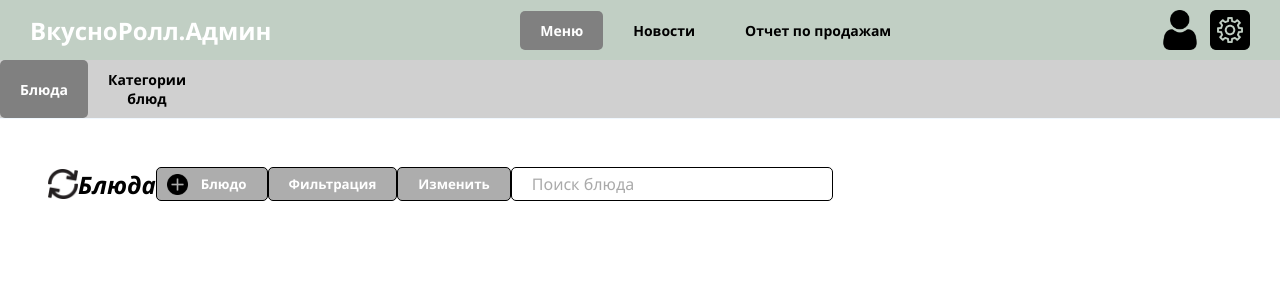
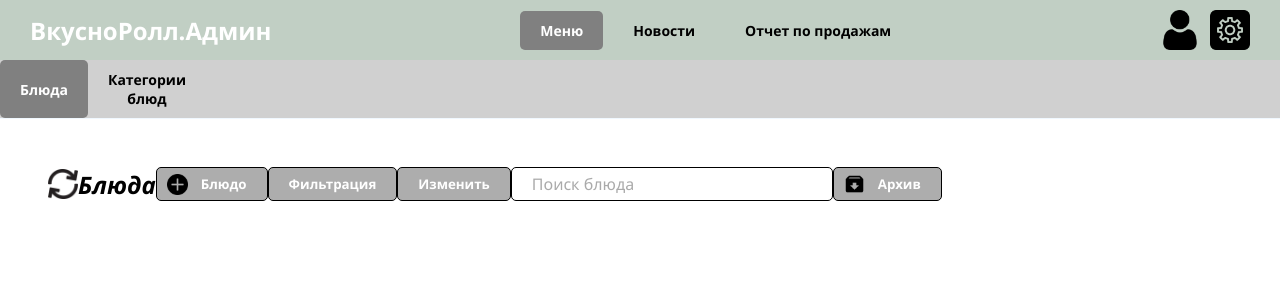
Before and after one commit to saha1616626/vkusnoroll-admin-dashboard, a React (Create React App) app: page / in a window 1280 px wide. Shown: the top 300 px of the page. Built offline with nearby package versions, Linux system fonts and the light colour scheme.

Commit message:
Добавили кнопку архива

```diff
--- /dev/null
+++ b/src/components/Elements/ArchiveStorageButton.jsx
@@ -0,0 +1,56 @@
+// Компонент для отображения архивного списка данных
+
+import React, { useEffect, useState } from 'react';
+import PropTypes from 'prop-types';
+
+// Импорт стилей
+import "./../../styles/elements/archiveStorageButton.css"; // Стили на кнопку
+import "./../../styles/pages.css"; // Общие стили
+
+// Импорт иконок
+import archiveIcon from './../../assets/icons/archive.png';
+
+const ArchiveStorageButton = ({ onToggleArchive, title }) => {
+
+    // Состяние кнопки
+    const [isArchived, setIsArchived] = useState(false);
+
+    // Загрузка состояния кнопки из localStorage при монтировании компонента
+    useEffect(() => {
+        const archivedState = localStorage.getItem('isArchived');
+        if (archivedState !== null) {
+            setIsArchived(JSON.parse(archivedState));
+        }
+    }, []);
+
+    // Функция для переключения состояния кнопки
+    const toggleArchive = () => {
+        const newArchivedState = !isArchived; // Переключение состояния
+        setIsArchived(newArchivedState); // Обновление состояния
+
+        if (onToggleArchive) {
+            onToggleArchive(newArchivedState); // Вызов функции для обработки архива
+        }
+
+        localStorage.setItem('isArchived', JSON.stringify(newArchivedState)); // Сохранение нового состояния в localStorage
+    };
+
+    return (
+        <button
+            className={`button-control archive-button ${isArchived ? 'active' : ''}`}
+            onClick={toggleArchive}
+            title={isArchived ? "Закрыть архив" : "Открыть архив"}
+        >
+            <img src={archiveIcon} alt="Archive" className={ isArchived ? "icon-button icon-archive" : "icon-button"}/>
+            {isArchived ? "Закрыть архив" : "Архив"} {/* Изменяем текст кнопки при нажатии */}
+        </button>
+    );
+
+};
+
+ArchiveStorageButton.propTypes = {
+    onToggleArchive: PropTypes.func.isRequired, // Функция обработки архива
+    title: PropTypes.string, // Заголовок для кнопки
+};
+
+export default ArchiveStorageButton;
--- a/src/components/Pages/Dishes.jsx
+++ b/src/components/Pages/Dishes.jsx
@@ -10,6 +10,7 @@ import addIcon from './../../assets/icons/add.png'
 import RefreshButton from "../Elements/RefreshButton"; // Кнопка обновления данных на странице
 import DropdownButtonChange from './../Elements/DropdownButtonChange'; // Кнопка "Изменить"
 import SearchInput from "./../Elements/SearchInput"; // Поле поиска
+import ArchiveStorageButton from "../Elements/ArchiveStorageButton"; // Просмотр архива
 
 const Dishes = () => {
 
@@ -20,10 +21,15 @@ const Dishes = () => {
     }
 
     // Поиск
-    const handleSearch = (item) => {
+    const handleSearch = (term) => {
         // TODO логика поиска
 
     };
+
+    // Архивный список
+    const handleToggleArchive = (isArchived) => {
+        // TODO логика вывода архивного списка в зависимости от статуса
+    }
 
     return (
         <main className="page">
@@ -41,7 +47,7 @@ const Dishes = () => {
 
                 {/* Кнопка добавить */}
                 <button className="button-control add">
-                    <img src={addIcon} alt="Update" className="icon-button-add" />
+                    <img src={addIcon} alt="Update" className="icon-button" />
                     Блюдо
                 </button>
 
@@ -56,6 +62,9 @@ const Dishes = () => {
                 {/* Поиск */}
                 <SearchInput placeholder="Поиск блюда" onSearch={handleSearch} />
 
+                {/* Архив */}
+                <ArchiveStorageButton onToggleArchive={handleToggleArchive} title="Архив"/>
+
             </div>
 
         </main>
--- /dev/null
+++ b/src/styles/elements/archiveStorageButton.css
@@ -0,0 +1,15 @@
+/* Кнопка архива */
+
+.archive-button {
+    height: 33.2px; /* Установка фиксированной высоты кнопки */
+}
+
+.archive-button.active {
+    background-color: #535353; /* Цвет при активном состоянии */
+}
+
+.icon-archive {
+    border: 1px solid white;
+    background: white;
+    border-radius: 5px;
+}
--- a/src/styles/pages.css
+++ b/src/styles/pages.css
@@ -47,10 +47,11 @@
 }
 
 /* Иконка в кнопке добавить */
-.icon-button-add {
+.icon-button {
     margin-left: -10px;
     margin-right: 13px;
     width: 21px;
     height: 21px;
     object-fit: contain; /* Пропорция формы */
+
 }
```
